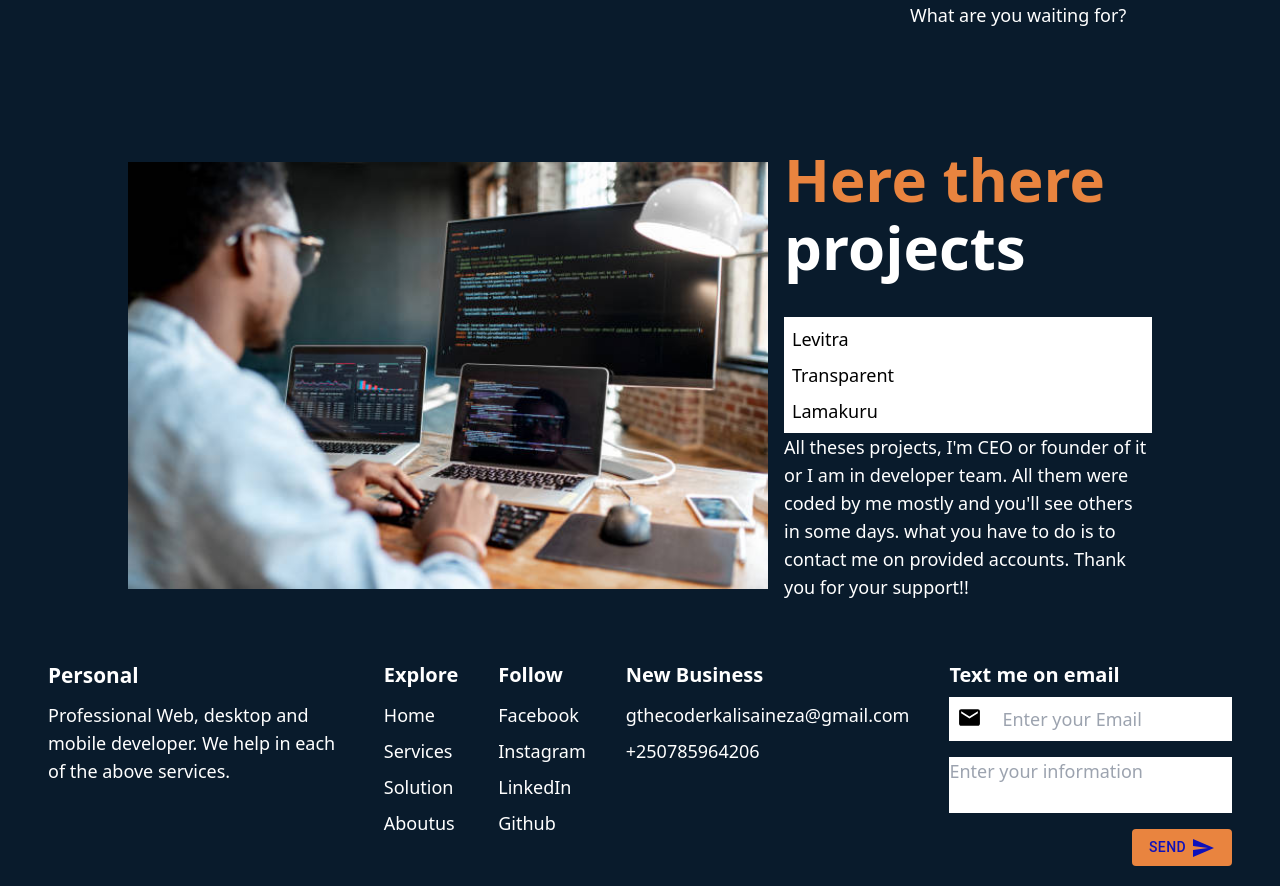
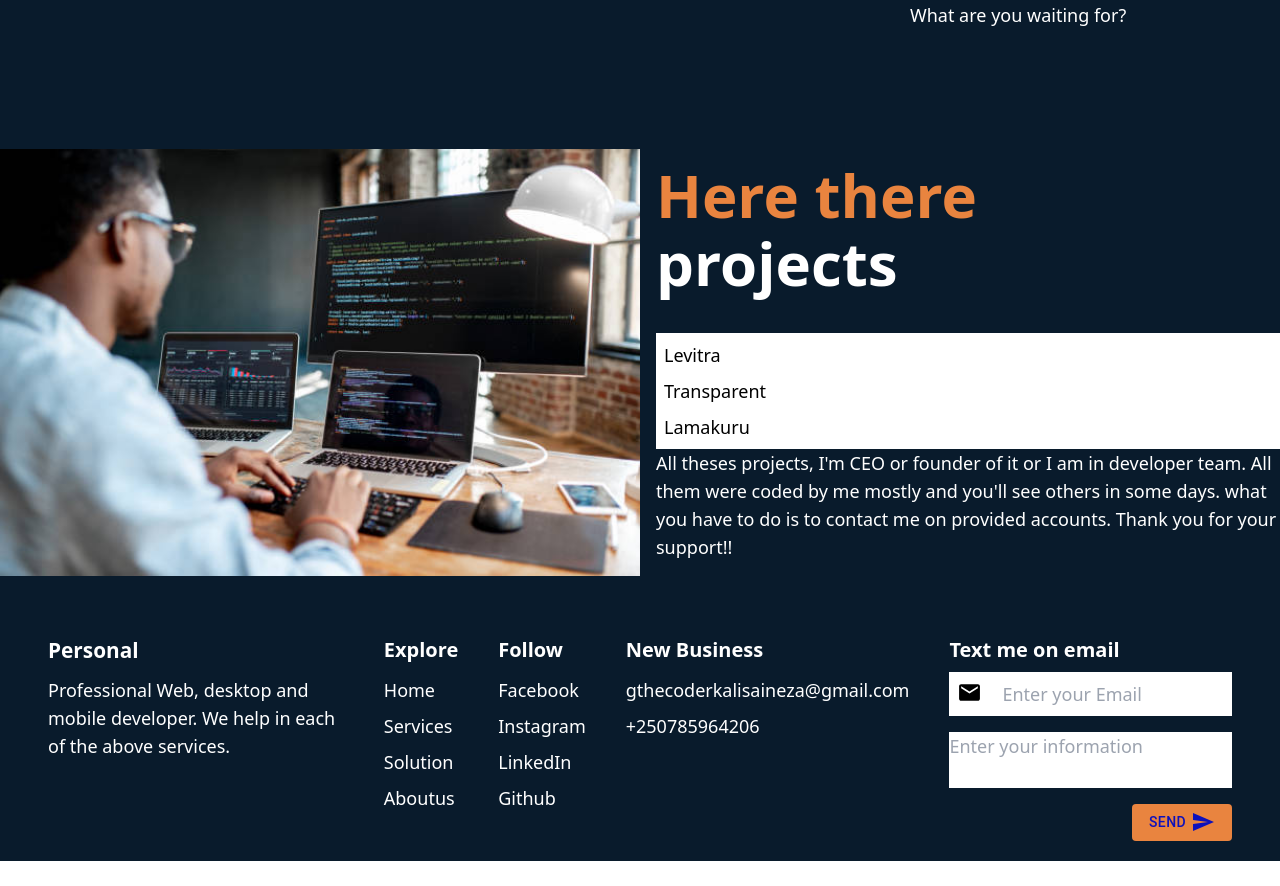
Before and after one commit to the-coder-kalisa/portofolio, a React (Vite) app: page / in a window 1280 px wide. Shown: the part 2347-3233 px from the top of the page. After the commit the page ends 3208 px from the top, so only its background shows below. Built offline with nearby package versions, Linux system fonts and the light colour scheme.

Commit message:
added recoil module

```diff
--- a/src/components/Career.tsx
+++ b/src/components/Career.tsx
@@ -11,13 +11,13 @@ const phone = useRecoilValue(phones);
 const font = useRecoilValue(fonts);
   return (
     <div
-      className={`flex justify-between items-center px-32 py-10 gap-4 ${
+      className={`flex justify-between items-center  py-10 gap-4 ${
         (phone === "phone" || phone === "tablet") &&
         "flex-col justify-start"
       }`}
     >
       <img src={Code} className="min-w-[40rem]" />
-      <div className="max-w-[50rem] flex flex-col gap-10">
+      <div className=" flex flex-col gap-10">
         <div
           className={`${
             font ? "text-6xl" : "text-4xl"
```
